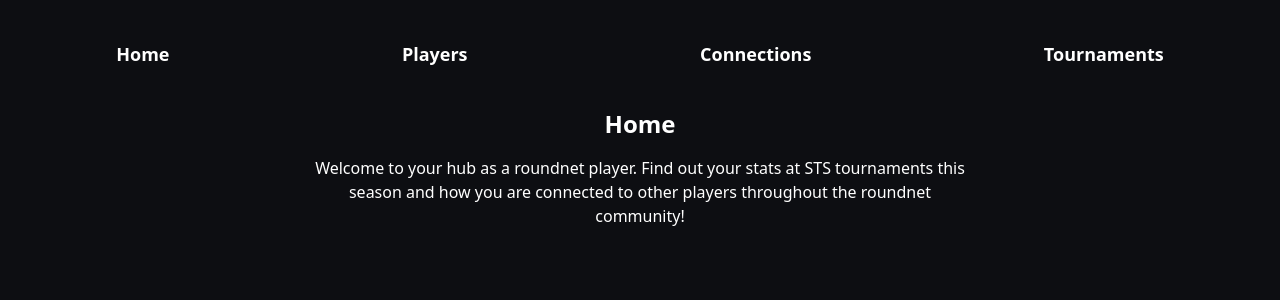
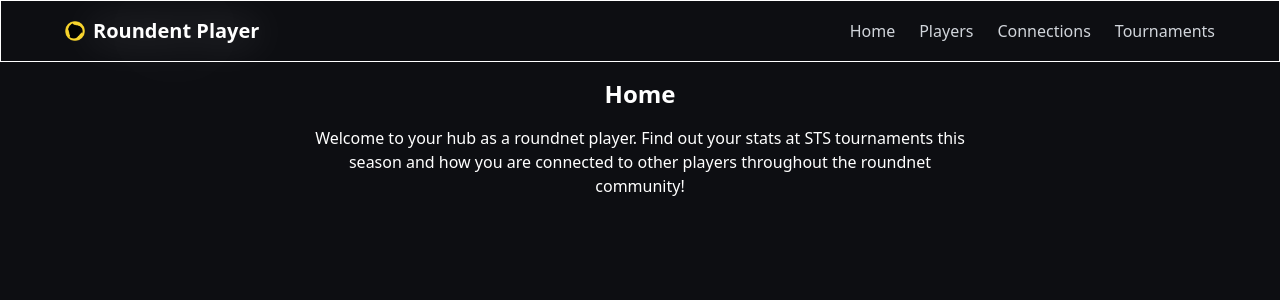
Before and after one commit to CoryChilton/roundnet-player-web-app, a Next.js app: page / in a window 1280 px wide. Shown: the top 300 px of the page. Built offline with nearby package versions, Linux system fonts and the light colour scheme.

Commit message:
configured navbar

```diff
--- a/src/app/layout.tsx
+++ b/src/app/layout.tsx
@@ -3,8 +3,8 @@ import type { Metadata } from 'next'
 import Navbar from '@/components/layout/Navbar'
 
 export const metadata: Metadata = {
-  title: 'Roundnet Player Stats',
-  description: 'Find all of your roundnet stats',
+  title: 'Roundnet Player',
+  description: 'By the players for the players',
 }
 
 export default function RootLayout({
--- a/src/components/layout/Navbar.tsx
+++ b/src/components/layout/Navbar.tsx
@@ -1,28 +1,31 @@
 import Link from "next/link"
+import Image from "next/image"
 
 export default function Navbar() {
   return (
-    <div className="flex justify-around my-10 text-lg font-semibold">
-      <Link href={"/"}>
-        <button>
-          Home
-        </button>
+    <div className="border border-white px-16 py-4 mb-4 flex flex-row items-center justify-between">
+      <Link href="/" className="flex flex-row items-center hover:text-gray-300 duration-200">
+        <Image src="/logo.png" alt="logo" width={20} height={20} className="inline-block " />
+        <h1 className="text-xl font-semibold inline-block ml-2 whitespace-nowrap drop-shadow-glow">
+          Roundent Player
+        </h1>
       </Link>
-      <Link href={"/players"}>
-        <button>
-          Players
-        </button>
-      </Link>
-      <Link href={"/connections"}>
-        <button>
-          Connections
-        </button>
-      </Link>
-      <Link href={"/tournaments"}>
-        <button>
-          Tournaments
-        </button>
-      </Link>
+      <div className="flex flex-row gap-6">
+        <NavButton href="/">Home</NavButton>
+        <NavButton href="/players">Players</NavButton>
+        <NavButton href="/connections">Connections</NavButton>
+        <NavButton href="/tournaments">Tournaments</NavButton>
+      </div>
     </div>
   )
 }
+
+function NavButton({children, href}:{children:string, href:string}) {
+  return (
+    <Link href={href} className="font-light text-gray-300 hover:text-gray-100 duration-200">
+      <button>
+        {children}
+      </button>
+    </Link>
+  )
+}
--- a/tailwind.config.ts
+++ b/tailwind.config.ts
@@ -13,6 +13,12 @@ const config: Config = {
         'gradient-conic':
           'conic-gradient(from 180deg at 50% 50%, var(--tw-gradient-stops))',
       },
+      dropShadow: {
+        glow: [
+          "0 0px 20px rgba(255,255, 255, 0.35)",
+          "0 0px 65px rgba(255, 255,255, 0.2)"
+        ]
+      },
     },
   },
   plugins: [],
```
Also changed, not shown: public/logo.png (added).
